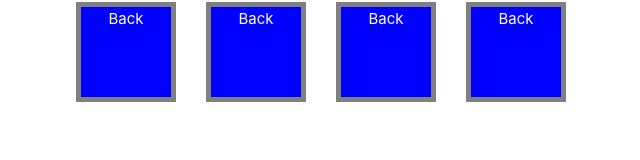
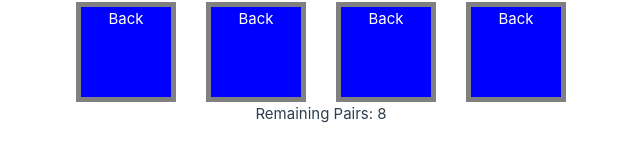
Before and after one commit to manjana61/mind-of-frida-kokica, a Vue app: page / in a window 1280 px wide. Shown: the part 498-658 px from the top of the page, without its empty margins (319-959 px from the left). Built offline with nearby package versions, Linux system fonts and the light colour scheme.

Commit message:
Added - tracking how many pairs are left.

```diff
--- a/src/App.vue
+++ b/src/App.vue
@@ -13,11 +13,12 @@
       />
     </div>
     <h2>{{ status }}</h2>
+    <p>Remaining Pairs: {{ remainingPairs }}</p>
   </header>
 </template>
 
 <script>
-import { ref, watch } from 'vue'
+import { ref, watch, computed } from 'vue'
 import CardComponent from "./components/Card-component.vue";
 
 export default {
@@ -31,6 +32,12 @@ export default {
     let cardList = ref([])
     let userSelection = ref([])
     let status = ref('')
+
+    let remainingPairs = computed (() => {
+      let remainingCards = cardList.value.filter(card => card.matched === false).length
+
+      return remainingCards / 2
+    })
 
     for (let i = 0; i < 16; i++) {
       cardList.value.push({
@@ -74,7 +81,7 @@ export default {
         userSelection.value.length = 0
       }
     },
-      {deep: true} //deep watch (track/watch the deep values inside of watch)?
+      { deep: true } //deep watch (track/watch the deep values inside of watch)?
     )
 
     return {
@@ -82,6 +89,7 @@ export default {
       flipCard,
       userSelection,
       status,
+      remainingPairs,
     }
   },
 };
```
